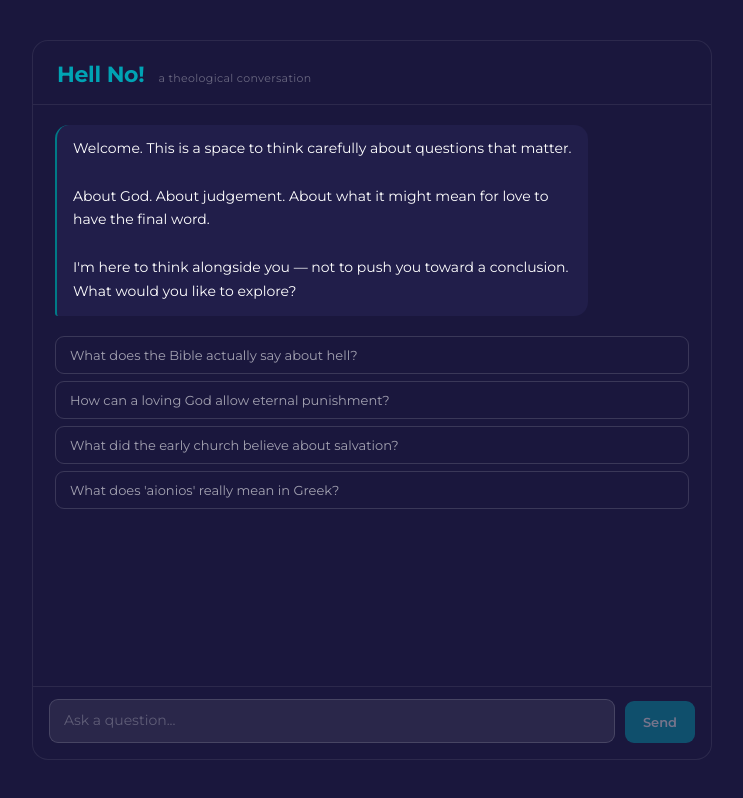
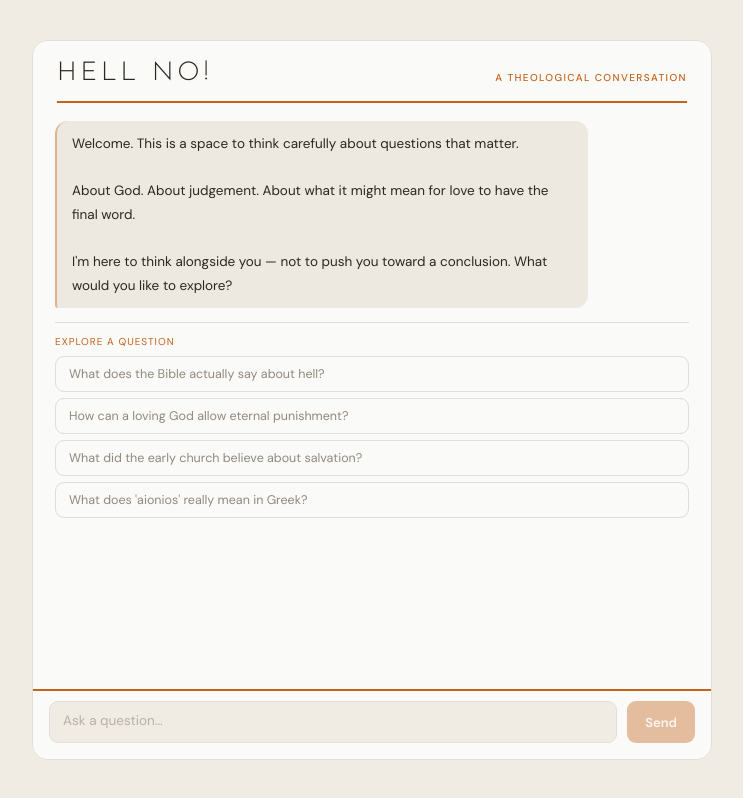
Before and after one commit to switchlearningltd-source/sozogpt, a website: page index.html in a window 1280 px wide. Shown: the whole page, without its empty margins (268-1011 px from the left). Drawn offline with Linux system fonts and the light colour scheme.

Commit message:
Update index.html

```diff
--- a/index.html
+++ b/index.html
@@ -4,13 +4,13 @@
   <meta charset="UTF-8">
   <meta name="viewport" content="width=device-width, initial-scale=1.0">
   <title>Hell No! — A Theological Conversation</title>
-  <link href="https://fonts.googleapis.com/css2?family=Montserrat:wght@300;400;500;600;700&display=swap" rel="stylesheet">
+  <link href="https://fonts.googleapis.com/css2?family=Josefin+Sans:wght@300;400&family=DM+Sans:wght@300;400;500;600&display=swap" rel="stylesheet">
   <style>
     *, *::before, *::after { box-sizing: border-box; margin: 0; padding: 0; }
 
     body {
-      font-family: 'Montserrat', sans-serif;
-      background: #1A173D;
+      font-family: 'DM Sans', sans-serif;
+      background: #F0EBE3;
       min-height: 100vh;
       display: flex;
       flex-direction: column;
@@ -26,37 +26,53 @@
       max-height: 720px;
       display: flex;
       flex-direction: column;
-      background: #1A173D;
-      border: 1px solid rgba(255,255,255,0.08);
+      background: #FAFAF8;
+      border: 1px solid #E2DDD6;
       border-radius: 16px;
       overflow: hidden;
     }
 
     .header {
-      padding: 20px 24px 16px;
-      border-bottom: 1px solid rgba(255,255,255,0.08);
+      padding: 20px 24px 0;
+      background: #FAFAF8;
       flex-shrink: 0;
     }
 
+    .header-row {
+      display: flex;
+      align-items: flex-end;
+      justify-content: space-between;
+      padding-bottom: 14px;
+    }
+
     .header-title {
-      color: #00A3B4;
-      font-size: 22px;
-      font-weight: 700;
-      letter-spacing: -0.3px;
+      font-family: 'Josefin Sans', sans-serif;
+      color: #2C2720;
+      font-size: 26px;
+      font-weight: 300;
+      letter-spacing: 0.15em;
+      text-transform: uppercase;
+      line-height: 1;
     }
 
     .header-sub {
-      color: rgba(255,255,255,0.35);
-      font-size: 11px;
-      font-weight: 400;
-      margin-left: 10px;
-      letter-spacing: 0.03em;
+      color: #C4611A;
+      font-size: 10px;
+      letter-spacing: 0.14em;
+      text-transform: uppercase;
+      font-weight: 500;
+      padding-bottom: 3px;
+    }
+
+    .header-rule {
+      height: 2px;
+      background: #C4611A;
     }
 
     .messages {
       flex: 1;
       overflow-y: auto;
-      padding: 20px 22px;
+      padding: 18px 22px;
       display: flex;
       flex-direction: column;
       gap: 14px;
@@ -65,70 +81,75 @@
 
     .messages::-webkit-scrollbar { width: 4px; }
     .messages::-webkit-scrollbar-track { background: transparent; }
-    .messages::-webkit-scrollbar-thumb { background: rgba(255,255,255,0.12); border-radius: 4px; }
+    .messages::-webkit-scrollbar-thumb { background: rgba(100,88,72,0.2); border-radius: 4px; }
 
-    .bubble-row {
-      display: flex;
-    }
-
+    .bubble-row { display: flex; }
     .bubble-row.user { justify-content: flex-end; }
     .bubble-row.assistant { justify-content: flex-start; }
 
     .bubble {
       max-width: 84%;
-      padding: 12px 16px;
-      font-size: 14px;
-      line-height: 1.7;
+      padding: 11px 15px;
+      font-size: 13.5px;
+      line-height: 1.75;
       white-space: pre-wrap;
-      color: #ffffff;
+      font-family: 'DM Sans', sans-serif;
     }
 
     .bubble.user {
-      background: #00A3B4;
-      border-radius: 14px 14px 3px 14px;
+      background: #C4611A;
+      border-radius: 13px 13px 3px 13px;
+      color: #FFF5EC;
     }
 
     .bubble.assistant {
-      background: #211E4A;
-      border-radius: 14px 14px 14px 3px;
-      border-left: 2px solid #007A87;
+      background: #EDE8E0;
+      border-radius: 13px 13px 13px 3px;
+      border-left: 2px solid rgba(196,97,26,0.4);
+      color: #2C2720;
     }
 
-    .starters {
+    .starters-section {
+      border-top: 1px solid #E2DDD6;
+      padding-top: 12px;
       display: flex;
       flex-direction: column;
-      gap: 7px;
-      margin-top: 6px;
+      gap: 6px;
+    }
+
+    .starters-label {
+      font-size: 10px;
+      color: #C4611A;
+      letter-spacing: 0.1em;
+      text-transform: uppercase;
+      margin-bottom: 2px;
     }
 
     .starter-btn {
       background: transparent;
-      border: 1px solid rgba(255,255,255,0.14);
+      border: 1px solid #E2DDD6;
       border-radius: 9px;
-      color: rgba(255,255,255,0.6);
-      font-family: 'Montserrat', sans-serif;
-      font-size: 13px;
-      padding: 10px 14px;
+      color: rgba(100,88,72,0.7);
+      font-family: 'DM Sans', sans-serif;
+      font-size: 12.5px;
+      padding: 9px 13px;
       text-align: left;
       cursor: pointer;
       transition: background 0.15s, border-color 0.15s, color 0.15s;
     }
 
     .starter-btn:hover {
-      background: rgba(0,163,180,0.12);
-      border-color: rgba(0,163,180,0.4);
-      color: rgba(255,255,255,0.9);
+      background: rgba(196,97,26,0.07);
+      border-color: rgba(196,97,26,0.3);
+      color: #2C2720;
     }
 
-    .loading-row {
-      display: flex;
-      justify-content: flex-start;
-    }
+    .loading-row { display: flex; justify-content: flex-start; }
 
     .loading-bubble {
-      background: #211E4A;
-      border-radius: 14px 14px 14px 3px;
-      border-left: 2px solid #007A87;
+      background: #EDE8E0;
+      border-radius: 13px 13px 13px 3px;
+      border-left: 2px solid rgba(196,97,26,0.4);
       padding: 14px 18px;
       display: flex;
       gap: 5px;
@@ -139,8 +160,9 @@
       width: 6px;
       height: 6px;
       border-radius: 50%;
-      background: #00A3B4;
+      background: #C4611A;
       animation: bounce 1.2s infinite ease-in-out;
+      opacity: 0.5;
     }
     .dot:nth-child(2) { animation-delay: 0.2s; }
     .dot:nth-child(3) { animation-delay: 0.4s; }
@@ -152,29 +174,30 @@
 
     .limit-msg {
       text-align: center;
-      color: rgba(255,255,255,0.3);
+      color: rgba(100,88,72,0.4);
       font-size: 12px;
       padding: 6px 0;
     }
 
     .input-area {
-      padding: 12px 16px 16px;
-      border-top: 1px solid rgba(255,255,255,0.08);
+      padding: 10px 16px 16px;
+      border-top: 2px solid #C4611A;
       display: flex;
       gap: 10px;
       align-items: flex-end;
       flex-shrink: 0;
+      background: #FAFAF8;
     }
 
     textarea {
       flex: 1;
-      background: rgba(255,255,255,0.07);
-      border: 1px solid rgba(255,255,255,0.14);
+      background: #F0EBE3;
+      border: 1px solid #E2DDD6;
       border-radius: 9px;
-      color: #ffffff;
-      font-family: 'Montserrat', sans-serif;
-      font-size: 14px;
-      padding: 10px 14px;
+      color: #2C2720;
+      font-family: 'DM Sans', sans-serif;
+      font-size: 13.5px;
+      padding: 9px 13px;
       resize: none;
       line-height: 1.55;
       transition: border-color 0.15s;
@@ -183,27 +206,27 @@
       max-height: 110px;
     }
 
-    textarea::placeholder { color: rgba(255,255,255,0.25); }
-    textarea:focus { outline: none; border-color: #00A3B4; }
+    textarea::placeholder { color: rgba(100,88,72,0.4); }
+    textarea:focus { outline: none; border-color: #C4611A; }
     textarea:disabled { opacity: 0.4; cursor: not-allowed; }
 
     .send-btn {
-      background: #00A3B4;
+      background: #C4611A;
       border: none;
       border-radius: 9px;
-      color: #ffffff;
-      font-family: 'Montserrat', sans-serif;
+      color: #FFF5EC;
+      font-family: 'DM Sans', sans-serif;
       font-size: 13px;
       font-weight: 600;
-      padding: 10px 18px;
+      padding: 9px 18px;
       cursor: pointer;
-      transition: background 0.15s, opacity 0.15s;
+      transition: background 0.15s;
       white-space: nowrap;
       flex-shrink: 0;
       height: 42px;
     }
 
-    .send-btn:hover:not(:disabled) { background: #007A87; }
+    .send-btn:hover:not(:disabled) { background: #A3500F; }
     .send-btn:disabled { opacity: 0.4; cursor: not-allowed; }
   </style>
 </head>
@@ -211,18 +234,17 @@
 
   <div class="container">
     <div class="header">
-      <span class="header-title">Hell No!</span>
-      <span class="header-sub">a theological conversation</span>
+      <div class="header-row">
+        <span class="header-title">Hell No!</span>
+        <span class="header-sub">A Theological Conversation</span>
+      </div>
+      <div class="header-rule"></div>
     </div>
 
     <div class="messages" id="messages"></div>
 
     <div class="input-area">
-      <textarea
-        id="input"
-        placeholder="Ask a question..."
-        rows="1"
-      ></textarea>
+      <textarea id="input" placeholder="Ask a question..." rows="1"></textarea>
       <button class="send-btn" id="send-btn" disabled>Send</button>
     </div>
   </div>
@@ -260,7 +282,6 @@
       row.appendChild(bubble);
       messagesEl.appendChild(row);
       scrollToBottom();
-      return bubble;
     }
 
     function showLoading() {
@@ -278,17 +299,21 @@
     }
 
     function showStarters() {
-      const div = document.createElement('div');
-      div.className = 'starters';
-      div.id = 'starters';
+      const section = document.createElement('div');
+      section.className = 'starters-section';
+      section.id = 'starters';
+      const label = document.createElement('p');
+      label.className = 'starters-label';
+      label.textContent = 'Explore a question';
+      section.appendChild(label);
       STARTERS.forEach(text => {
         const btn = document.createElement('button');
         btn.className = 'starter-btn';
         btn.textContent = text;
         btn.onclick = () => send(text);
-        div.appendChild(btn);
+        section.appendChild(btn);
       });
-      messagesEl.appendChild(div);
+      messagesEl.appendChild(section);
       scrollToBottom();
     }
 
@@ -375,7 +400,6 @@
 
     sendBtn.addEventListener('click', () => send());
 
-    // Initialise
     addBubble('assistant', WELCOME);
     showStarters();
     setInputEnabled(true);
```
